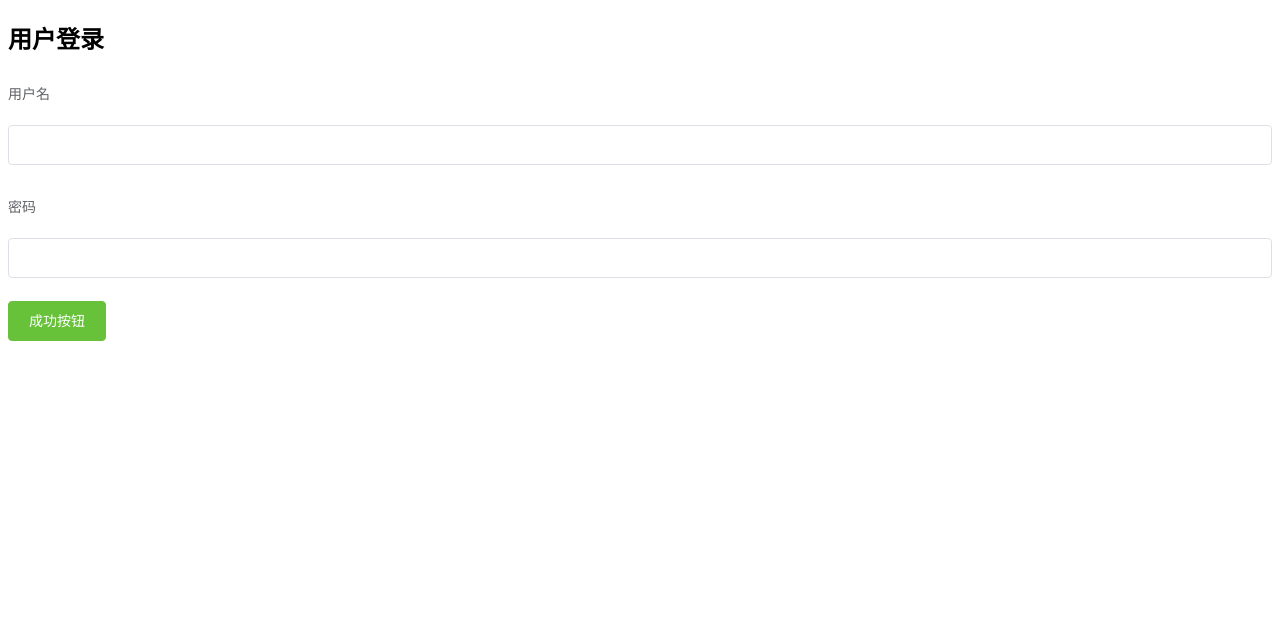
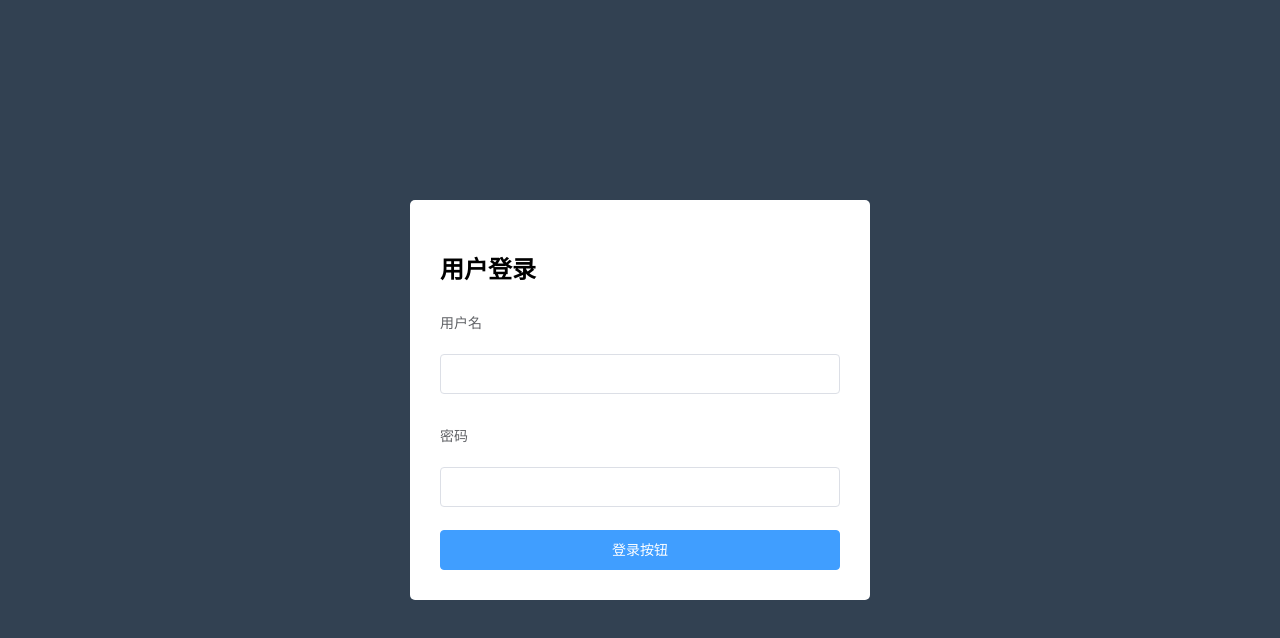
Before and after one commit to zhjsong/mallmyself, a Vue app: page /#/login in a window 1280 px wide. Shown: the top 638 px of the page. Built offline with nearby package versions, Linux system fonts and the light colour scheme.

Commit message:
'login组件的引入和样式调整'

```diff
--- a/src/App.vue
+++ b/src/App.vue
@@ -10,5 +10,7 @@ export default {
 </script>
 
 <style>
-
+  #app {
+    height: 100%;
+  }
 </style>
--- /dev/null
+++ b/src/assets/css/index.css
@@ -0,0 +1,5 @@
+html,body{
+    margin:0;
+    padding:0;
+    height:100%;
+}
--- a/src/components/login/login.vue
+++ b/src/components/login/login.vue
@@ -12,7 +12,7 @@
       <el-form-item label="密码">
       <el-input v-model="formdata.password"></el-input>
       </el-form-item>
-      <el-button type="success" class="login-btn">成功按钮</el-button>
+      <el-button type="primary" class="login-btn">登录按钮</el-button>
 </el-form>
     </div>
 </template>
@@ -31,4 +31,20 @@ export default {
 </script>
 
 <style>
+.login-wrap {
+    background: #324152;
+    height: 100%;
+    display: flex;
+    justify-content: center;
+    align-items: center;
+}
+.login-wrap .login-form{
+    width: 400px;
+    padding: 30px;
+    border-radius: 5px;
+    background: #fff;
+}
+.login-wrap .login-btn{
+    width: 100%;
+}
 </style>
--- a/src/main.js
+++ b/src/main.js
@@ -5,6 +5,7 @@ import ElementUI from 'element-ui'
 import 'element-ui/lib/theme-chalk/index.css'
 import App from './App'
 import router from './router'
+import '@/assets/css/index.css'
 
 Vue.use(ElementUI)
 Vue.config.productionTip = false
```
